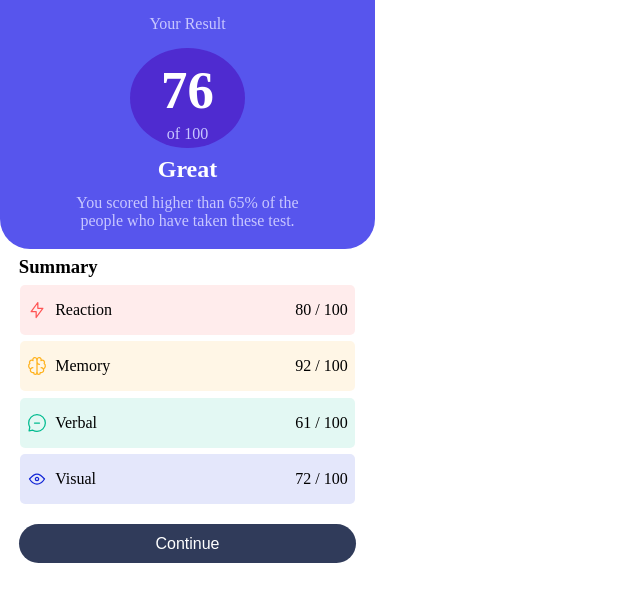
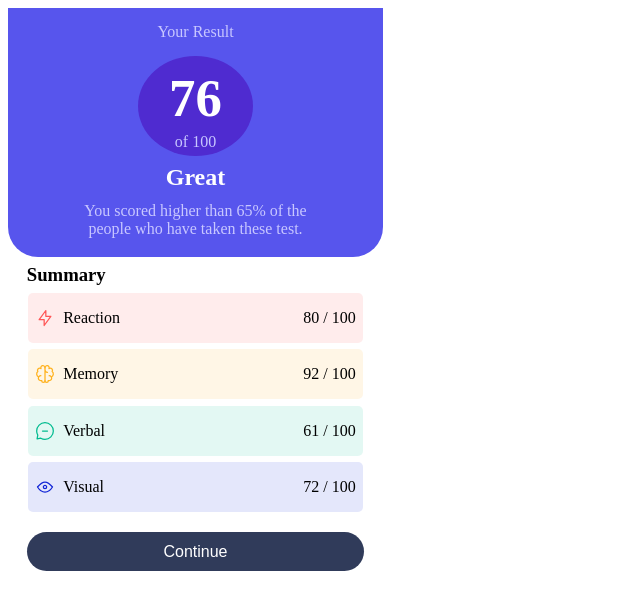
Before and after one commit to JorgeDeAquino/resumo-de-resultado-vue, a Vue app: page / in a window 1280 px wide. Shown: the top 610 px of the page, without its empty margins (0-640 px from the left). Built offline with nearby package versions, Linux system fonts and the light colour scheme.

Commit message:
iniciando ajuste scss

```diff
--- a/src/App.vue
+++ b/src/App.vue
@@ -17,7 +17,7 @@ export default {
 </script>
 
 <style lang="scss">
-body {
+#app {
   max-height: 100vh;
   display: flex;
   flex-direction: column;
```
